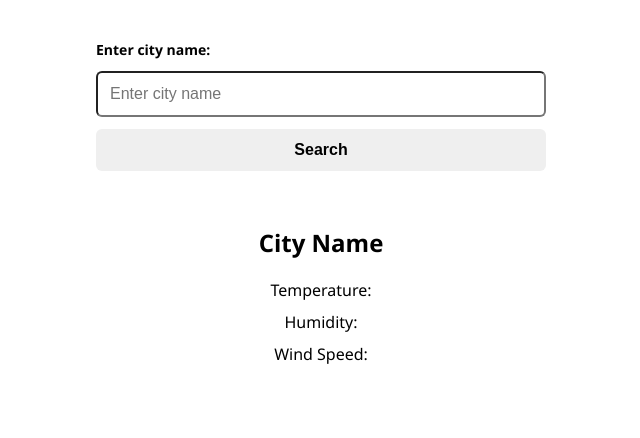
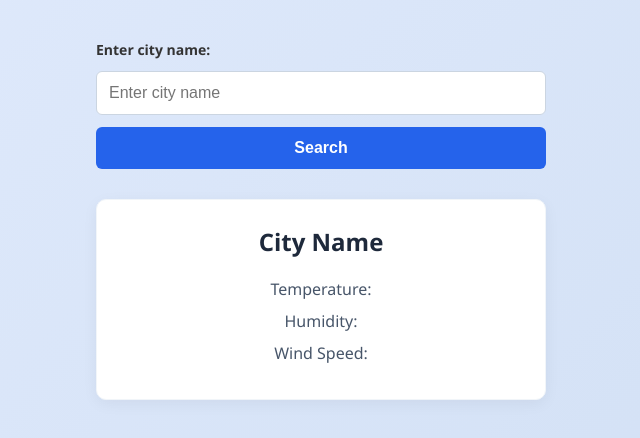
Before and after one commit to ali-ahmed-dev/weather-dashboard, a plain HTML site: page index.html in a window 1280 px wide. Shown: the whole page, without its empty margins (319-959 px from the left). Drawn offline with Linux system fonts and the light colour scheme.

Commit message:
style: Add color scheme and interactive states

```diff
--- a/style.css
+++ b/style.css
@@ -6,12 +6,14 @@
 }
 
 body {
-    font-family: 'Segoe UI', Arial, sans-serif;
+    font-family: "Segoe UI", Arial, sans-serif;
     display: flex;
     flex-direction: column;
     align-items: center;
     min-height: 100vh;
     padding: 40px 20px; /* Breathing room */
+    background: linear-gradient(135deg, #e0eafc 0%, #cfdef3 100%);
+    color: #333;
 }
 
 /* Form layout */
@@ -37,6 +39,16 @@ label {
     font-size: 16px;
     border-radius: 6px;
     width: 100%;
+    border: 1px solid #cbd5e1;
+    background-color: #fff;
+    color: #1e293b;
+    transition: border-color 0.3s ease, box-shadow 0.3s ease;
+}
+
+#cityInput:focus {
+    outline: none;
+    border-color: #3b82f6;
+    box-shadow: 0 0 0 3px rgba(59, 130, 246, 0.15); /* Soft focus ring */
 }
 
 #searchBtn {
@@ -46,6 +58,17 @@ label {
     border-radius: 6px;
     border: none;
     font-weight: 600;
+    background-color: #2563eb; /* Strong blue */
+    color: #fff;
+    transition: background-color 0.2s;
+}
+
+#searchBtn:hover {
+    background-color: #1d4ed8;
+}
+
+#searchBtn:active {
+    transform: scale(0.98); /* Tiny click effect */
 }
 
 /* Weather Card Layout */
@@ -59,20 +82,28 @@ main {
     border-radius: 10px;
     margin-bottom: 15px;
     text-align: center;
+    background-color: #ffffff;
+    /* Soft, human shadow - not too deep */
+    box-shadow: 0 4px 15px rgba(0, 0, 0, 0.05);
+    border: 1px solid #f1f5f9;
 }
 
 #city-name {
     font-size: 24px;
     margin-bottom: 20px;
+    color: #1e293b;
 }
 
 .weatherContainer p {
     font-size: 16px;
     margin: 10px 0;
+    color: #475569;
 }
 
 .status {
     text-align: center;
     font-size: 14px;
     padding: 10px;
+    color: #64748b;
+    font-style: italic;
 }
```
